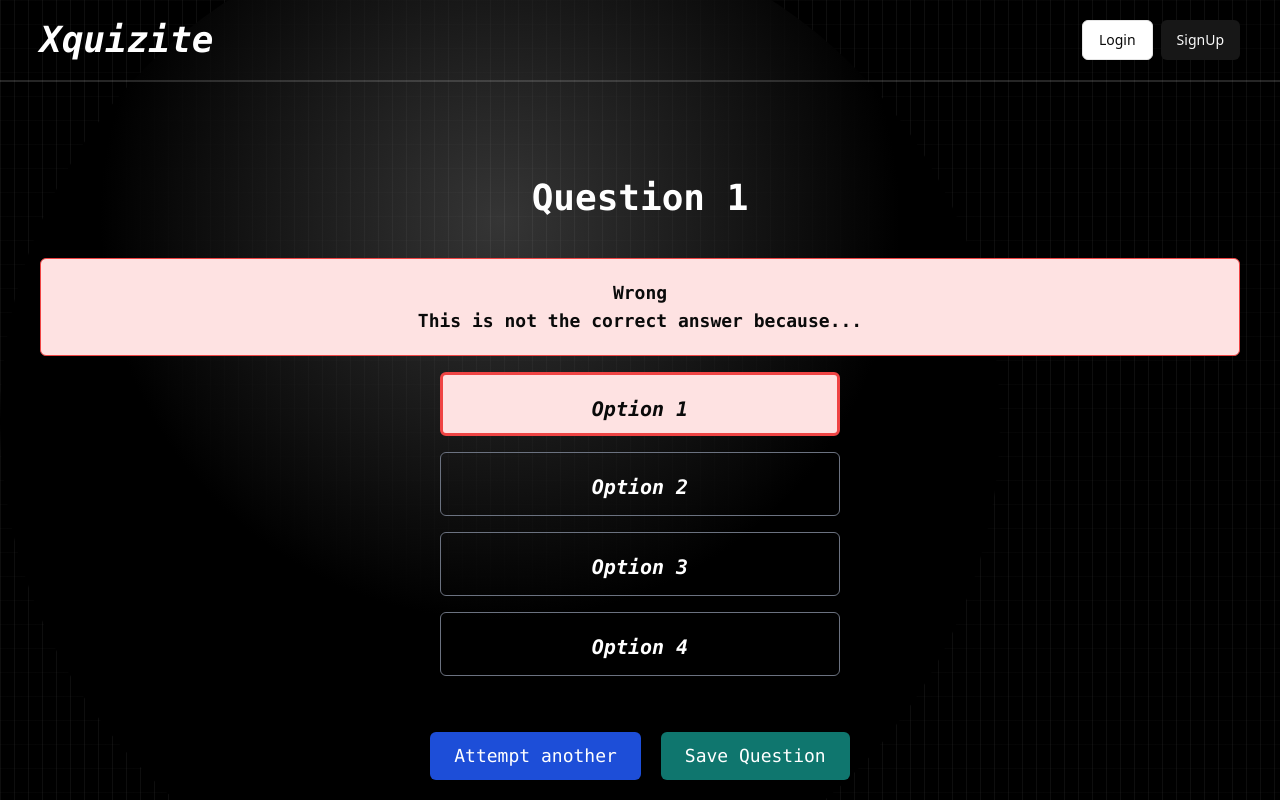
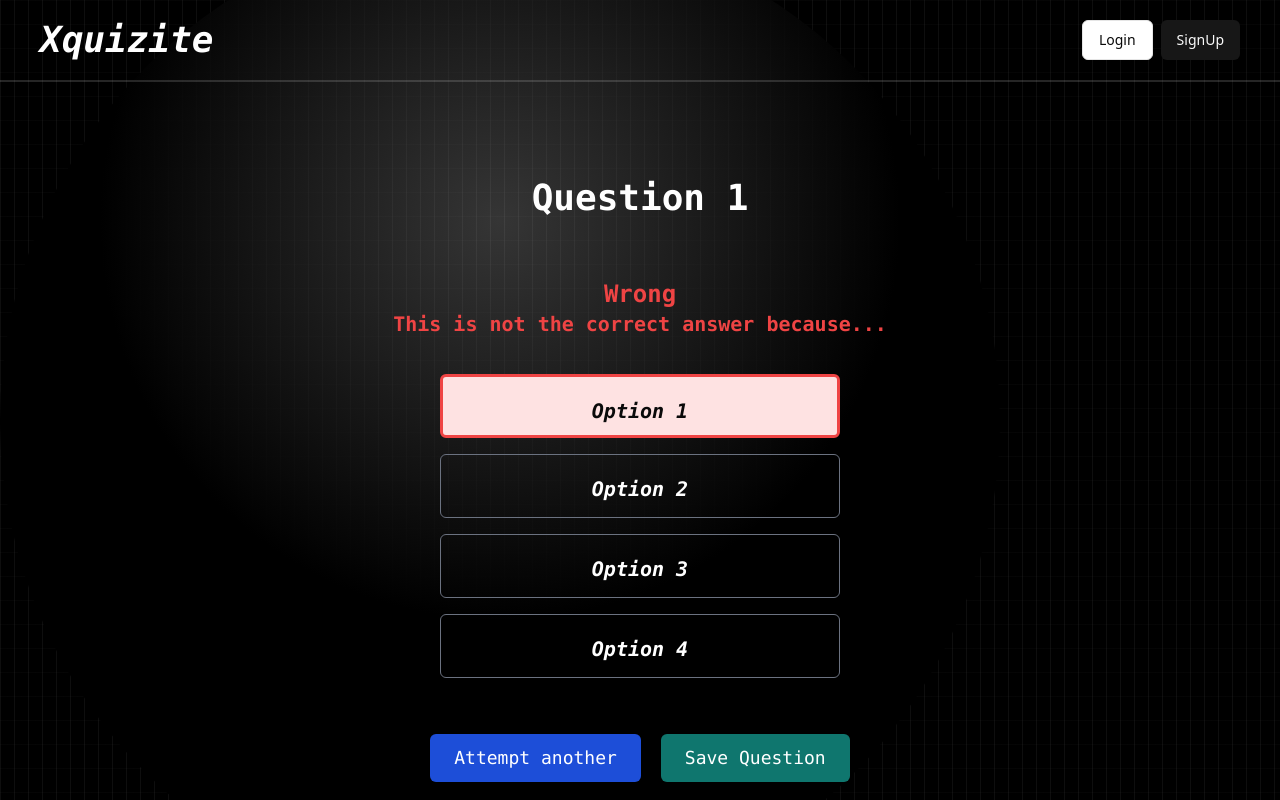
Before and after one commit to ayyush08/Xquiz-it, a React (Vite) app in the folder client/: page /questions in a window 1280 px wide. Both pictures are taken after a click on the button "Option 1". Built offline with nearby package versions, Linux system fonts and the light colour scheme.

Commit message:
Refactor Question component styles for improved readability and consistency

```diff
--- a/client/src/components/Question.jsx
+++ b/client/src/components/Question.jsx
@@ -47,16 +47,16 @@ const Question = () => {
             <h1 className='  mx-auto font-mono text-4xl text-white font-bold mb-10 m-4'>Question 1</h1>
             {
                 selectedOption && (
-                    <div className={`mx-auto p-5 border-[1px] ${isCorrect ? 'border-green-500 bg-green-100' : 'border-red-500 bg-red-100'}  rounded-md`}>
-                        <p className='font-mono text-lg  font-semibold'>{isCorrect ? 'Correct' : 'Wrong'}</p>
-                        <p className='font-mono text-lg font-semibold'>{selectedOption.explanation}</p>
+                    <div className={`mx-auto p-5  w-1/2 ${isCorrect ? 'text-green-500 ' : 'text-red-500 '}  rounded-md`}>
+                        <p className='font-mono text-2xl  font-semibold'>{isCorrect ? 'Correct' : 'Wrong'}</p>
+                        <p className='font-mono text-xl font-semibold'>{selectedOption.explanation}</p>
                     </div>)
             }
             {
                 sampleOptions.map((option,index)=>(
                     <button onClick={()=>checkOption(option)} className={`flex transition-all  border-[1px] ${selectedOption && selectedOption.id == option.id
                         ? option.isCorrect
-                            ? 'border-green-500 border-[3px] bg-green-100'
+                            ? 'border-green-500 border-[3px] bg-teal-100'
                             : 'border-red-500 border-[3px] bg-red-100'
                         : 'border-gray-500 hover:cursor-pointer  text-white'  } ${!selectedOption && 'hover:bg-slate-100/15'}  italic w-1/3 mx-auto  font-mono p-5  h-[4rem] my-4 rounded-md`} key={index}>
                         <p className="text-xl mx-auto font-semibold">
```
